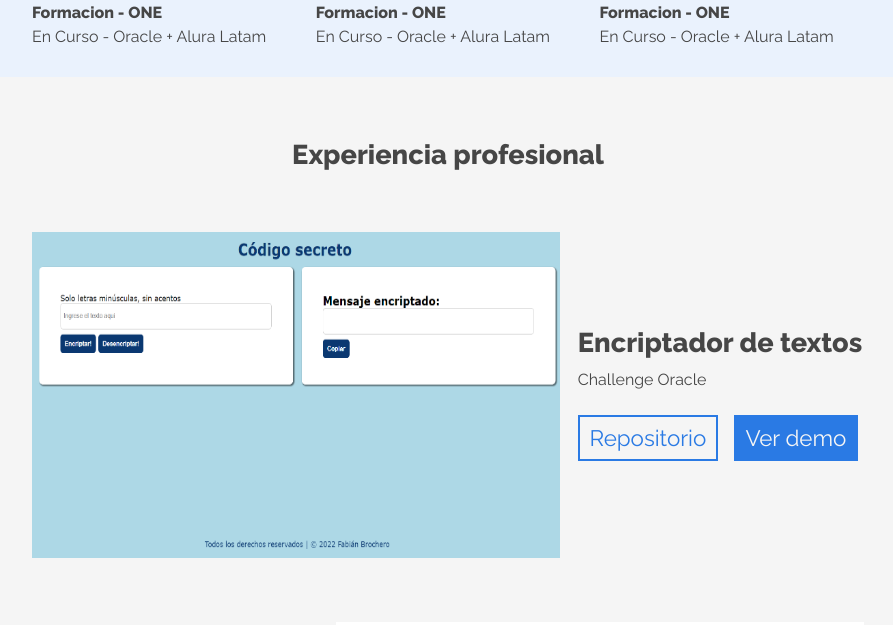
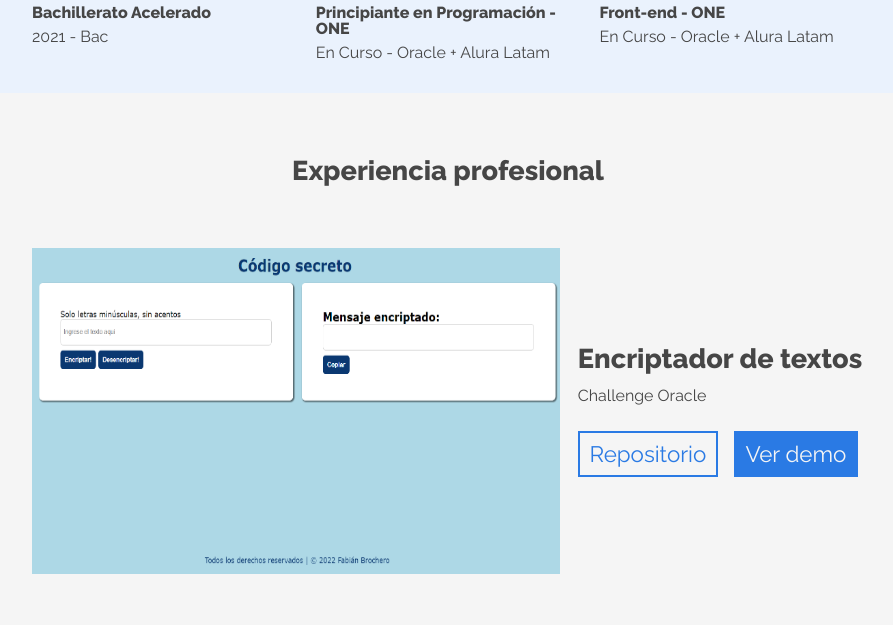
Before and after one commit to fbrochero/portafolio-desafio, a plain HTML site: page index.html in a window 1280 px wide. Shown: the part 1780-2405 px from the top of the page, without its empty margins (192-1085 px from the left). Drawn offline with Linux system fonts and the light colour scheme.

Commit message:
correccion

```diff
--- a/index.html
+++ b/index.html
@@ -81,17 +81,17 @@
             <div class="conjunto-formacion">
                 <div class="cuadrado-texto">
                     <div class="cuadrado"><img class="logo" src="img/Formacion/alura.svg"></div>
-                    <p class="cuadrado-descripcion">Formacion - ONE</p>
+                    <p class="cuadrado-descripcion">Bachillerato Acelerado</p>
+                    <p class="fecha">2021 - Bac</p>
+                </div>
+                <div class="cuadrado-texto">
+                    <div class="cuadrado"><img class="logo" src="img/Formacion/alura.svg"></div>
+                    <p class="cuadrado-descripcion">Principiante en Programación - ONE </p>
                     <p class="fecha">En Curso - Oracle + Alura Latam</p>
                 </div>
                 <div class="cuadrado-texto">
                     <div class="cuadrado"><img class="logo" src="img/Formacion/alura.svg"></div>
-                    <p class="cuadrado-descripcion">Formacion - ONE</p>
-                    <p class="fecha">En Curso - Oracle + Alura Latam</p>
-                </div>
-                <div class="cuadrado-texto">
-                    <div class="cuadrado"><img class="logo" src="img/Formacion/alura.svg"></div>
-                    <p class="cuadrado-descripcion">Formacion - ONE</p>
+                    <p class="cuadrado-descripcion">Front-end - ONE</p>
                     <p class="fecha">En Curso - Oracle + Alura Latam</p>
                 </div>
                 <!--<div class="cuadrado-texto">
```
